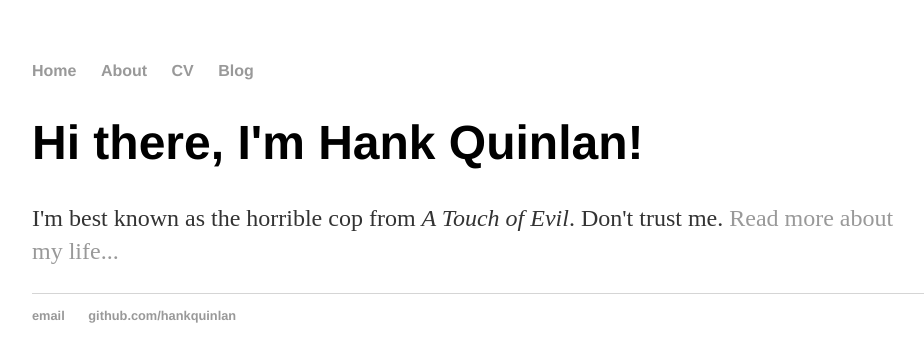
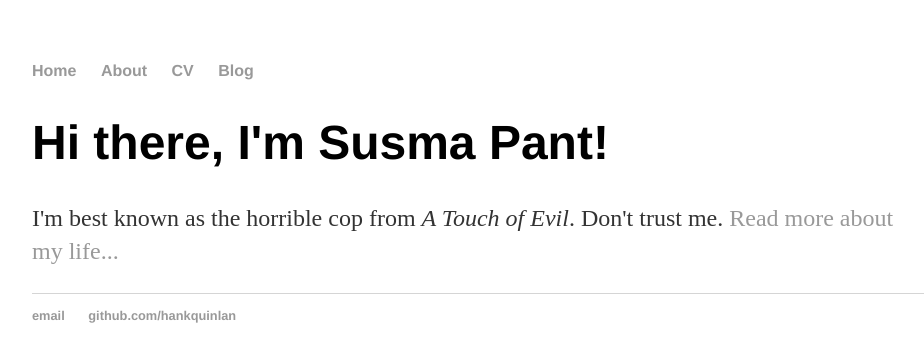
Before and after one commit to suspant/suspant.github.io, a Jekyll site: the page built from index.html, in a window 1280 px wide. Shown: the top 362 px of the page, without its empty margins (160-1084 px from the left). Built offline with Jekyll 4.4.1, drawn with Linux system fonts in a browser that asks for light colours.

Commit message:
change name

```diff
--- a/index.html
+++ b/index.html
@@ -1,9 +1,9 @@
 ---
 layout: default
-title: Hank Quinlan, Horrible Cop
+title: Susma Pant
 ---
 
 		<div class="blurb">
-			<h1>Hi there, I'm Hank Quinlan!</h1>
+			<h1>Hi there, I'm Susma Pant!</h1>
 			<p>I'm best known as the horrible cop from <em>A Touch of Evil</em>. Don't trust me. <a href="/about">Read more about my life...</a></p>
 		</div>
```
